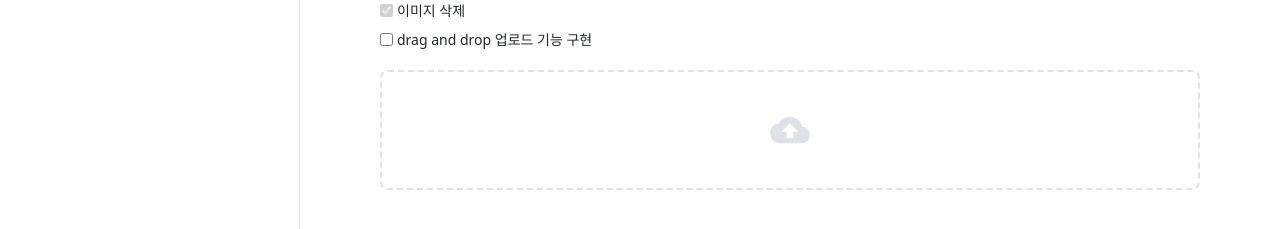
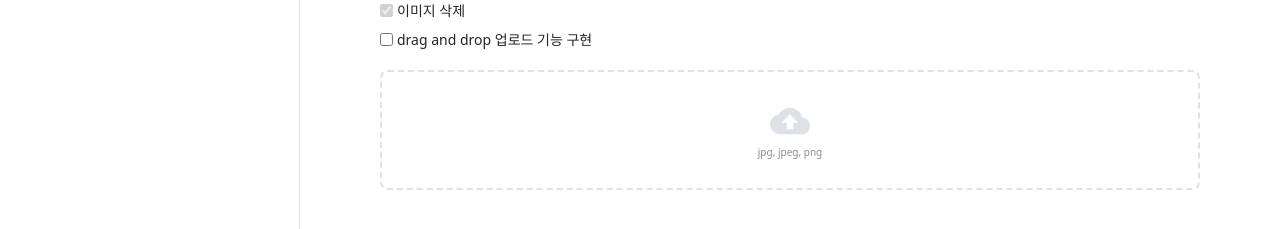
Before and after one commit to sseung95/playground, a Next.js app: page /compo in a window 1280 px wide. Shown: the part 247-476 px from the top of the page. Built offline with nearby package versions, Linux system fonts and the light colour scheme; a web font is replaced by a local one.

Commit message:
feat: add drag and drop image upload feature

```diff
--- a/src/components/common/ImageUploader/ImageUploader.tsx
+++ b/src/components/common/ImageUploader/ImageUploader.tsx
@@ -1,32 +1,107 @@
 import styled from '@emotion/styled';
-import React, { useRef, useState } from 'react';
+import React, {
+  ChangeEvent,
+  useCallback,
+  useEffect,
+  useRef,
+  useState,
+} from 'react';
 import { color } from '@/styles/color';
 import CloudUploadIcon from '@mui/icons-material/CloudUpload';
 import CloseIcon from '@mui/icons-material/Close';
 import Image from 'next/image';
+import { typography } from '@/styles/typography';
+
+interface ImageTypes {
+  name: string;
+  url: string;
+}
 
 const ImageUploader = () => {
   const imgInputRef = useRef<HTMLInputElement | null>(null);
-  const [images, setImages] = useState<string[]>([]);
+  const dragRef = useRef<HTMLDivElement | null>(null);
+  const [images, setImages] = useState<ImageTypes[]>([]);
+  const [isDragging, setIsDragging] = useState(false);
 
-  const handleChangeImage = (e: React.ChangeEvent) => {
+  const handleChangeImage = (e: ChangeEvent) => {
     const targetFiles = (e.target as HTMLInputElement).files as FileList;
-    const targetFilesArray = Array.from(targetFiles);
-    const selectedFiles: string[] = targetFilesArray.map((file) => {
-      return URL.createObjectURL(file);
-    });
+    handleSetImageList(targetFiles);
+  };
+
+  const handleSetImageList = (fileList: FileList) => {
+    const targetFilesArray = Array.from(fileList);
+    const selectedFiles: ImageTypes[] = targetFilesArray.map((file) => ({
+      name: file.name,
+      url: URL.createObjectURL(file),
+    }));
     setImages((prev) => [...prev, ...selectedFiles]);
   };
+
+  const handleDragIn = useCallback((e: DragEvent) => {
+    e.preventDefault();
+    e.stopPropagation();
+  }, []);
+
+  const handleDragOut = useCallback((e: DragEvent) => {
+    e.preventDefault();
+    e.stopPropagation();
+    setIsDragging(false);
+  }, []);
+
+  const handleDragOver = useCallback((e: DragEvent) => {
+    e.preventDefault();
+    e.stopPropagation();
+    setIsDragging(true);
+  }, []);
+
+  const handleDragDrop = useCallback((e: DragEvent) => {
+    e.preventDefault();
+    e.stopPropagation();
+
+    if (!e.dataTransfer) return;
+
+    const targetFiles = e.dataTransfer?.files;
+    handleSetImageList(targetFiles);
+    setIsDragging(false);
+  }, []);
+
+  const initDragEvents = useCallback(() => {
+    if (!dragRef.current) return;
+    dragRef.current.addEventListener('dragenter', handleDragIn); // dragenter: 마우스가 대상 객체의 위로 처음 진입할 때 발생
+    dragRef.current.addEventListener('dragleave', handleDragOut); // dragleave: 드래그가 끝나서 마우스가 대상 객체의 위에서 벗어날 때 발생
+    dragRef.current.addEventListener('dragover', handleDragOver); // dragover: 드래그하면서 마우스가 대상 객체의 위에 자리 잡고 있을 때 발생
+    dragRef.current.addEventListener('drop', handleDragDrop); // drop: 드래그가 끝나서 드래그하던 객체를 놓는 장소에 위치한 객체에서 발생
+  }, [handleDragDrop, handleDragIn, handleDragOut, handleDragOver]);
+
+  const removeDragEvents = useCallback(() => {
+    if (!dragRef.current) return;
+    dragRef.current.removeEventListener('dragenter', handleDragIn);
+    dragRef.current.removeEventListener('dragleave', handleDragOut);
+    dragRef.current.removeEventListener('dragover', handleDragOver);
+    dragRef.current.removeEventListener('drop', handleDragDrop);
+  }, [handleDragIn, handleDragOut, handleDragOver, handleDragDrop]);
+
+  useEffect(() => {
+    initDragEvents();
+
+    return () => removeDragEvents();
+  }, [initDragEvents, removeDragEvents]);
 
   return (
     <ImageUploaderContainer>
       <UploadContainer
+        ref={dragRef}
+        isDragging={isDragging}
         onClick={() => {
           if (!imgInputRef.current) return;
           imgInputRef.current.click();
         }}
       >
+        <div>
           <UploadIcon />
+          <p>jpg, jpeg, png</p>
+        </div>
+
         <input
           ref={imgInputRef}
           type="file"
@@ -38,8 +113,14 @@ const ImageUploader = () => {
       <ImagePreviewContainer>
         {images &&
           images.map((image, i) => (
-            <ImagePreview key={`image-uploader-${i}`}>
-              <Image src={image} alt={`이미지 ${i}`} width={120} height={80} />
+            <figure key={`image-uploader-${i}`}>
+              <ImagePreview>
+                <Image
+                  src={image.url}
+                  alt={`이미지 ${i}`}
+                  width={120}
+                  height={80}
+                />
                 <ImageRemoveIcon
                   onClick={() => {
                     setImages((prevImages) =>
@@ -50,6 +131,8 @@ const ImageUploader = () => {
                   }}
                 />
               </ImagePreview>
+              <ImageName>{image.name}</ImageName>
+            </figure>
           ))}
       </ImagePreviewContainer>
     </ImageUploaderContainer>
@@ -64,17 +147,36 @@ const ImageUploaderContainer = styled.div`
   gap: 1.6rem;
 `;
 
-const UploadContainer = styled.div`
+const UploadContainer = styled.div<{ isDragging: boolean }>`
   display: flex;
   justify-content: center;
   align-items: center;
   height: 12rem;
-  border: 2px dashed ${color.border.default};
+  border: 2px dashed
+    ${({ isDragging }) => (isDragging ? color.primary : color.border.default)};
   border-radius: 0.8rem;
   cursor: pointer;
+  background-color: ${({ isDragging }) =>
+    isDragging ? color.secondary : '#fff'};
+
+  transition: all 0.2s;
+
+  > div {
+    text-align: center;
+
+    p {
+      ${typography.caption}
+      color: ${color.text.gray}
+    }
+  }
 
   input {
     display: none;
+  }
+
+  svg {
+    fill: ${({ isDragging }) =>
+      isDragging ? color.primary : color.border.default};
   }
 `;
 
@@ -106,10 +208,26 @@ const ImagePreview = styled.div`
 const ImageRemoveIcon = styled(CloseIcon)`
   width: 2rem;
   height: 2rem;
+  padding: 4px;
+  box-sizing: content-box;
   cursor: pointer;
   fill: ${color.text.gray};
+  border-radius: 100px;
 
   position: absolute;
   top: 0.4rem;
   right: 0.4rem;
+
+  transition: background-color 0.2s;
+
+  :hover {
+    background-color: rgba(173, 181, 189, 0.2);
+  }
 `;
+
+const ImageName = styled.figcaption`
+  max-width: 12rem;
+  padding: 0 0.4rem;
+  margin-top: 0.4rem;
+  ${typography.caption}
+`;
```
Lines whose indentation alone changed are shown as unchanged.
